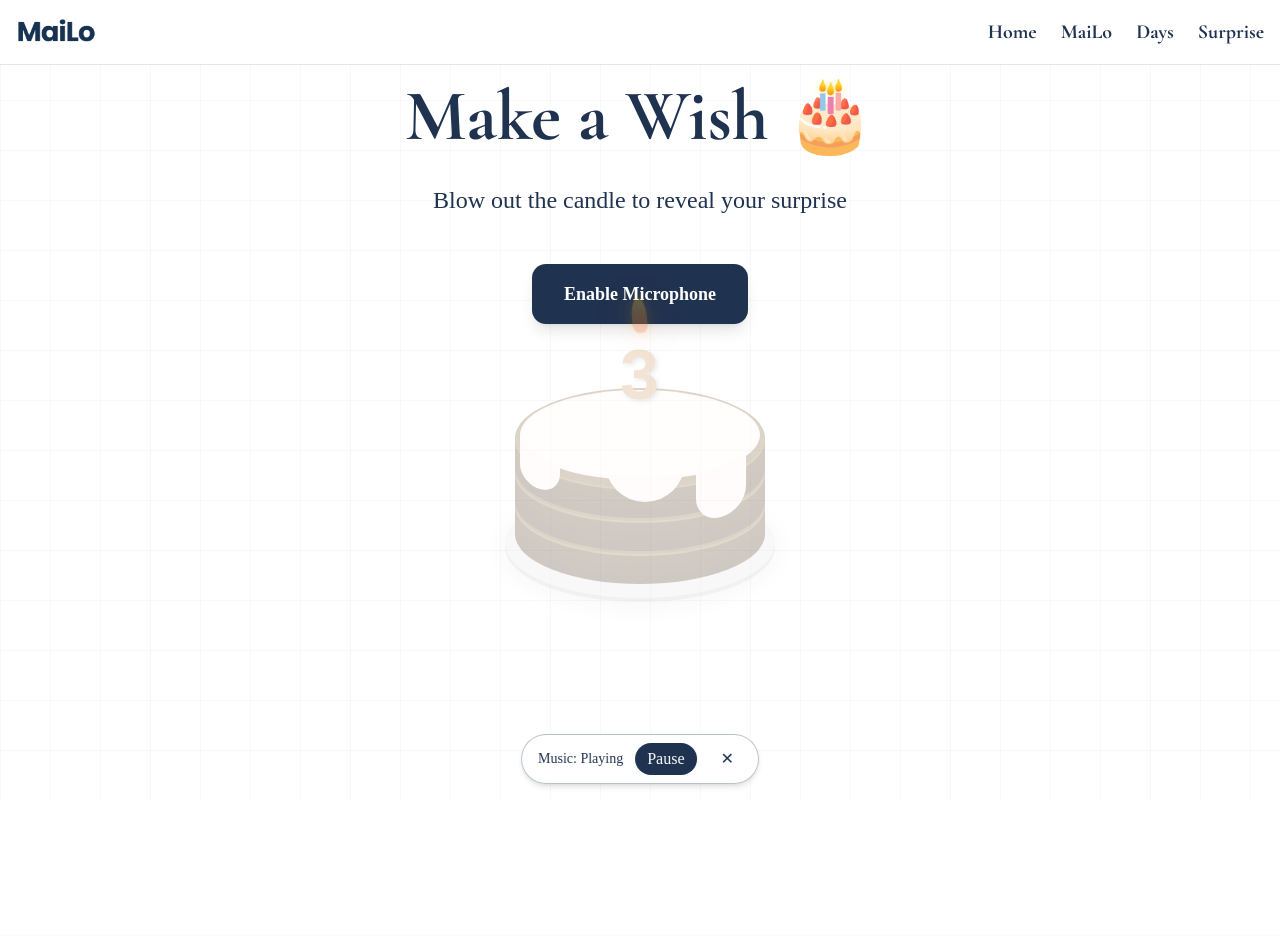
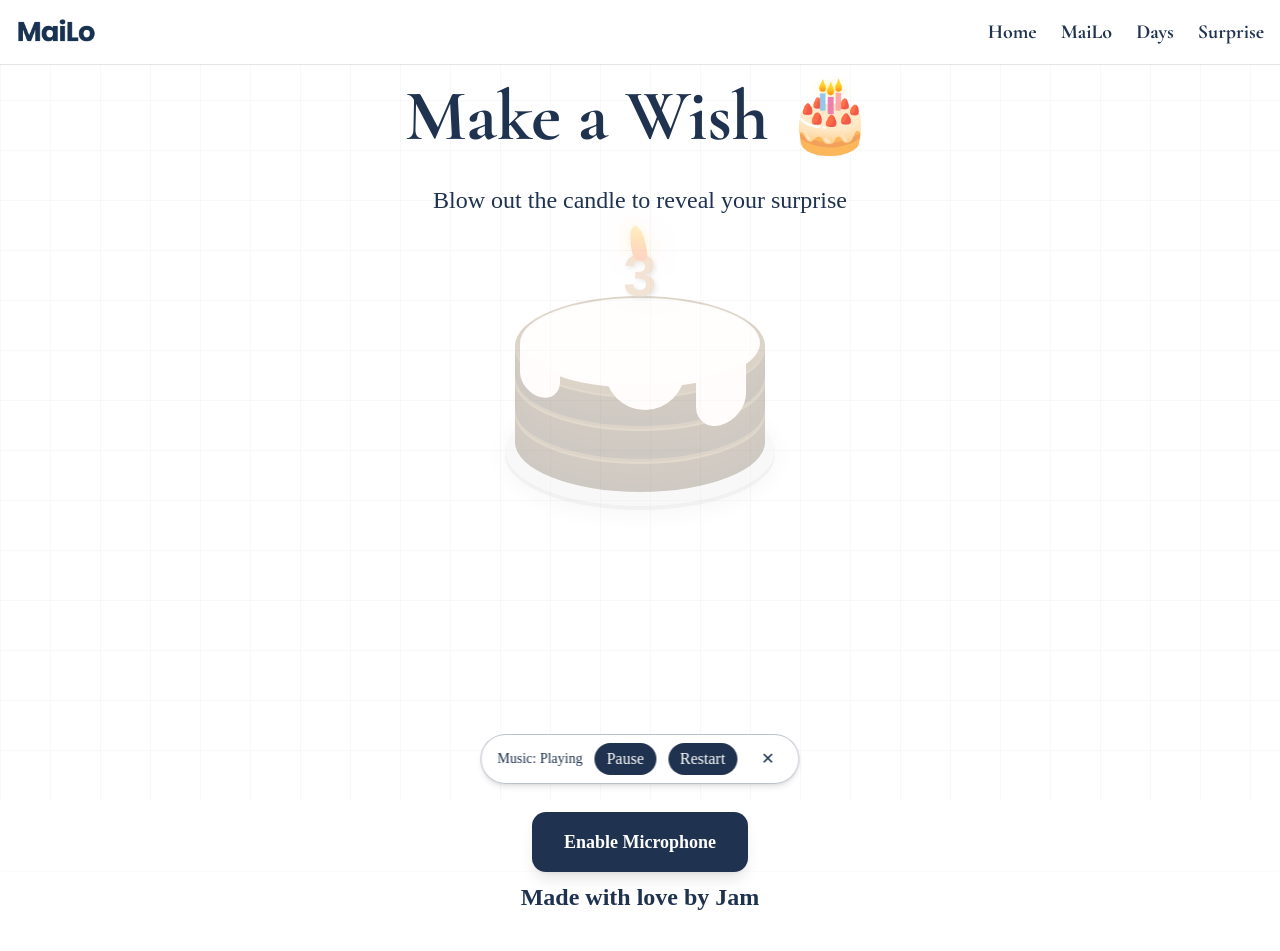
Before and after one commit to jameymey/MaiLo, a Next.js app: page /cake in a window 1280 px wide. Shown: the top 951 px of the page. After the commit the page ends 930 px from the top, so only its background shows below. Built offline with nearby package versions, Linux system fonts and the light colour scheme.

Commit message:
Cake Goods

```diff
--- a/components/Cake.jsx
+++ b/components/Cake.jsx
@@ -266,24 +266,11 @@ export default function Cake() {
           </h1>
 
           <p
-            className="text-xl md:text-2xl mb-12"
+            className="text-xl md:text-2xl mb-20"
             style={{ color: '#1f324f', fontFamily: "'Myfont'" }}
           >
             Blow out the candle to reveal your surprise
           </p>
-
-          <button
-            id="start"
-            onClick={start}
-            className="px-8 py-4 rounded-xl text-lg font-semibold shadow-lg hover:shadow-xl transition-all duration-300 mb-16"
-            style={{
-              backgroundColor: '#1f324f',
-              color: 'white',
-              fontFamily: "'Myfont'"
-            }}
-          >
-            Enable Microphone
-          </button>
 
           <div id="cake-holder" className={done ? 'done' : ''} style={{ opacity: micOn ? 1 : 0.3, transition: 'opacity 0.5s ease' }}>
             <div className="cake">
@@ -295,11 +282,10 @@ export default function Cake() {
               <div className="drip drip1"></div>
               <div className="drip drip2"></div>
               <div className="drip drip3"></div>
-              <div className="candle">
-                <div className="flame"></div>
-              </div>
+              <div className="candle">3</div>
+              <div className="flame"></div>
             </div>
-            <div className="text-center mt-64">
+            <div className="text-center mt-40">
               <h2
                 className={`cake-off text-4xl md:text-5xl font-bold ${cormorant.className}`}
                 style={{ color: '#1f324f' }}
@@ -307,10 +293,23 @@ export default function Cake() {
                 Happy Anniversary, Baby
               </h2>
               <p className="cake-off text-xl mt-4" style={{ color: '#1f324f', fontFamily: "'Myfont'" }}>
-                Your wish came true 💗
+                You Are My Favorite Prayer Answered💗
               </p>
             </div>
           </div>
+
+          <button
+            id="start"
+            onClick={start}
+            className="px-8 py-4 rounded-xl text-lg font-semibold shadow-lg hover:shadow-xl transition-all duration-300 mt-16"
+            style={{
+              backgroundColor: '#1f324f',
+              color: 'white',
+              fontFamily: "'Myfont'"
+            }}
+          >
+            Enable Microphone
+          </button>
         </div>
       </div>
       <Footer />
@@ -340,25 +339,23 @@ export default function Cake() {
         .drip3 { top: 54px; left: 90px; width: 80px; border-bottom-left-radius: 40px; border-bottom-right-radius: 40px; }
         .candle {
           position: absolute;
-          top: -65px;
+          top: -45px;
           left: 50%;
           margin-left: -20px;
           z-index: 10;
           width: 40px;
-          height: 60px;
-          font-size: 70px;
+          height: 50px;
+          font-size: 60px;
           font-weight: bold;
           color: #d4a373;
           text-shadow: 2px 2px 4px rgba(31,50,79,0.3);
           font-family: Arial, sans-serif;
+          display: flex;
+          align-items: center;
+          justify-content: center;
         }
-        .candle:before {
-          content: "3";
-          position: absolute;
-          top: 0;
-          left: 0;
-        }
-        .flame { position: absolute; background: linear-gradient(to top, #ff6b35, #f7931e, #fdc830); width: 15px; height: 35px; border-radius: 10px 10px 10px 10px / 25px 25px 10px 10px; top: -25px; left: 50%; margin-left: -7.5px; z-index: 10; box-shadow: 0 0 10px rgba(255,165,0,0.5), 0 0 20px rgba(255,165,0,0.5), 0 0 60px rgba(255,165,0,0.5), 0 0 80px rgba(255,165,0,0.5); transform-origin: 50% 90%; animation: flicker 1s ease-in-out alternate infinite; }
+        .candle:before { content: none; }
+        .flame { position: absolute; background: linear-gradient(to top, #ff6b35, #f7931e, #fdc830); width: 15px; height: 35px; border-radius: 10px 10px 10px 10px / 25px 25px 10px 10px; top: -70px; left: 50%; margin-left: -7.5px; z-index: 11; box-shadow: 0 0 10px rgba(255,165,0,0.5), 0 0 20px rgba(255,165,0,0.5), 0 0 60px rgba(255,165,0,0.5), 0 0 80px rgba(255,165,0,0.5); transform-origin: 50% 90%; animation: flicker 1s ease-in-out alternate infinite; }
         @keyframes flicker {
           0% { transform: skewX(5deg); box-shadow: 0 0 10px rgba(255,165,0,0.2), 0 0 20px rgba(255,165,0,0.2), 0 0 60px rgba(255,165,0,0.2), 0 0 80px rgba(255,165,0,0.2); }
           25% { transform: skewX(-5deg); box-shadow: 0 0 10px rgba(255,165,0,0.5), 0 0 20px rgba(255,165,0,0.5), 0 0 60px rgba(255,165,0,0.5), 0 0 80px rgba(255,165,0,0.5); }
--- a/components/audio-on-load.jsx
+++ b/components/audio-on-load.jsx
@@ -74,6 +74,14 @@ export default function AudioOnLoad() {
     }
   };
 
+  const restartAudio = () => {
+    const audio = audioRef.current;
+    if (!audio) return;
+    audio.currentTime = 0;
+    audio.muted = false;
+    audio.play().then(() => setIsPlaying(true)).catch(() => {});
+  };
+
   const closeBanner = () => setIsVisible(false);
 
   return (
@@ -102,6 +110,14 @@ export default function AudioOnLoad() {
               {isPlaying ? "Pause" : "Play"}
             </button>
             <button
+              onClick={restartAudio}
+              className="px-3 py-1 rounded-full text-white"
+              style={{ backgroundColor: "#1f324f", fontFamily: "'Myfont'" }}
+              title="Play from the top"
+            >
+              Restart
+            </button>
+            <button
               onClick={closeBanner}
               className="ml-1 px-2 py-1 rounded-full text-[#1f324f] hover:bg-[#1f324f]/10"
               aria-label="Close"
```
